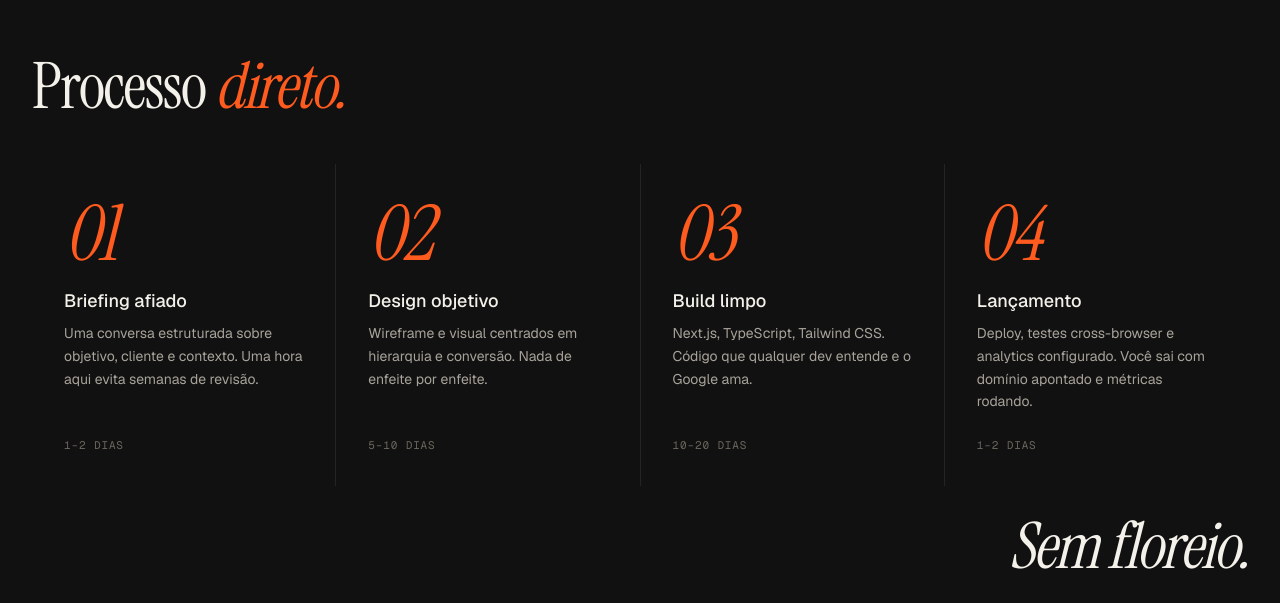
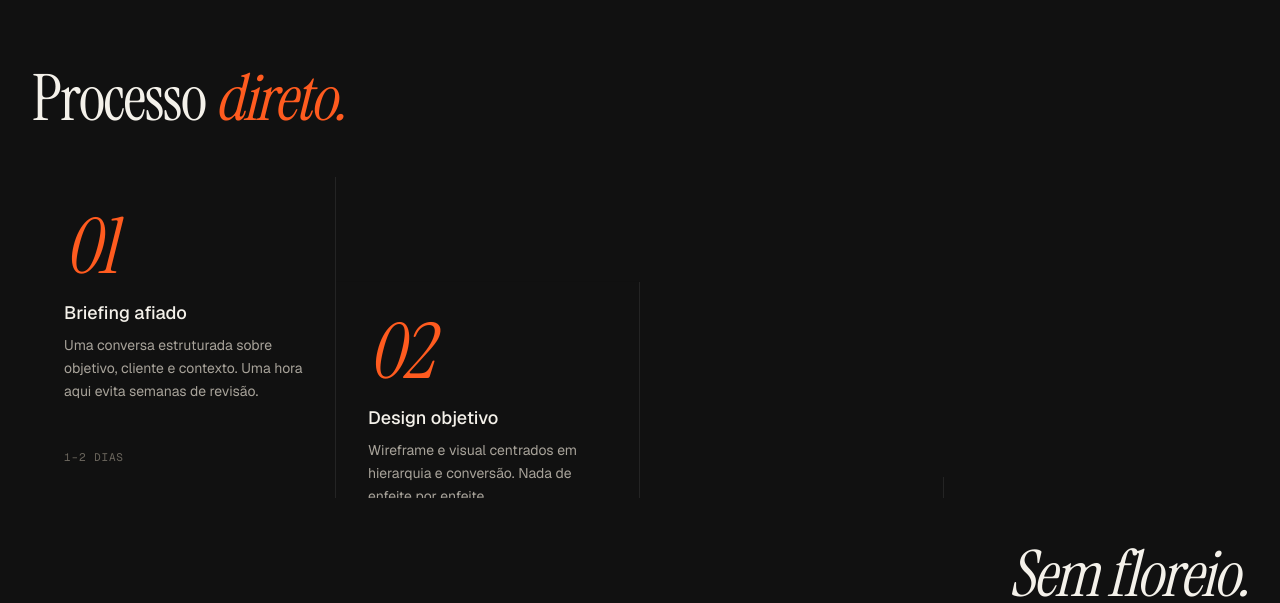
Before and after one commit to GapdmmDev/Kodus-Design, a Next.js app: page / in a window 1280 px wide. Shown: the part 2557-3160 px from the top of the page. Built offline with nearby package versions, Linux system fonts and the light colour scheme.

Commit message:
feat: implementado animação na section processo direto

```diff
--- a/src/components/landing/Process.tsx
+++ b/src/components/landing/Process.tsx
@@ -1,48 +1,29 @@
+"use client";
+
+import { useRef } from "react";
+import { motion, useScroll, useTransform } from "framer-motion";
+import type { MotionValue } from "framer-motion";
 import { Container } from "@/components/ui/container";
 import { Reveal } from "@/components/ui/reveal";
 import { process, processSection } from "@/lib/content";
 import { cn } from "@/lib/cn";
 
-export function Process() {
+// 400vh section → 300vh de scroll enquanto travado.
+// Cada card tem ~60vh de animação, 15vh de gap antes do próximo.
+const RANGES: [number, number][] = [
+  [0.02, 0.22],
+  [0.27, 0.47],
+  [0.52, 0.72],
+  [0.77, 0.97],
+];
+
+// Distância inicial abaixo do grid — deve ser ≥ altura do card (~250px)
+// para que o card comece completamente oculto pelo overflow:hidden do grid
+const START_Y = 300;
+
+function CardContent({ step }: { step: (typeof process)[number] }) {
   return (
-    <section
-      id="processo"
-      className="border-b border-[var(--line)] bg-[var(--bg-2)]"
-    >
-      <Container>
-        <Reveal>
-          <div className="py-[80px] min-[980px]:py-[120px]">
-            {/* ── Top heading: "Processo direto." ─────────────────────── */}
-            <h2
-              aria-label={`${processSection.headingTop.map((s) => s.text).join("")} ${processSection.headingBottom}`}
-              className="display mb-12 leading-[.92] tracking-[-0.025em] text-[clamp(36px,5vw,80px)] max-[980px]:mb-8"
-            >
-              {processSection.headingTop.map((seg, i) =>
-                seg.accent ? (
-                  <em key={i} style={{ fontStyle: "italic", color: "var(--accent)" }}>
-                    {seg.text}
-                  </em>
-                ) : (
-                  <span key={i}>{seg.text}</span>
-                )
-              )}
-            </h2>
-
-            {/* ── 4-step grid — 1px gap simulates borders ─────────────── */}
-            <div
-              className={cn(
-                "grid gap-px",
-                "min-[980px]:grid-cols-4",
-                "max-[980px]:grid-cols-2",
-                "max-[600px]:grid-cols-1",
-              )}
-              style={{ background: "var(--line)" }}
-            >
-              {process.map((step) => (
-                <div
-                  key={step.num}
-                  className="flex flex-col justify-between gap-6 bg-[var(--bg-2)] p-8 max-[600px]:p-6"
-                >
+    <>
       <div className="flex flex-col gap-4">
         <span
           className="display italic leading-none"
@@ -51,7 +32,6 @@ export function Process() {
         >
           {step.num}
         </span>
-
         <div className="flex flex-col gap-2">
           <h3 className="text-[18px] font-medium leading-snug text-[var(--fg)]">
             {step.title}
@@ -61,15 +41,146 @@ export function Process() {
           </p>
         </div>
       </div>
-
       <span className="font-mono text-[11px] uppercase tracking-[.08em] text-[var(--fg-mute)]">
         {step.tag}
       </span>
+    </>
+  );
+}
+
+function AnimatedCard({
+  step,
+  index,
+  progress,
+  isLast,
+}: {
+  step: (typeof process)[number];
+  index: number;
+  progress: MotionValue<number>;
+  isLast: boolean;
+}) {
+  const [start, end] = RANGES[index];
+  // Apenas translateY — sem opacidade
+  const y = useTransform(progress, [start, end], [START_Y, 0]);
+
+  return (
+    <motion.div
+      style={{ y }}
+      className={cn(
+        "flex flex-col justify-between gap-6 bg-[var(--bg-2)] p-8",
+        // Borda direita entre cards (substitui o gap trick)
+        !isLast && "border-r border-[var(--line)]",
+      )}
+    >
+      <CardContent step={step} />
+    </motion.div>
+  );
+}
+
+export function Process() {
+  const sectionRef = useRef<HTMLElement>(null);
+
+  const { scrollYProgress } = useScroll({
+    target: sectionRef,
+    offset: ["start start", "end end"],
+  });
+
+  return (
+    // 400vh = 100vh sticky + 300vh de scroll para animar os cards
+    <section
+      ref={sectionRef}
+      id="processo"
+      className="relative min-[980px]:h-[400vh]"
+    >
+
+      {/* ── DESKTOP ≥980px: sticky scroll animation ───────────────────────
+          min-[980px]:h-full garante que o wrapper herde os 400vh da section,
+          dando ao sticky a zona de ancoragem correta (300vh de scroll) */}
+      <div className="hidden min-[980px]:block min-[980px]:h-full">
+        <div className="sticky top-0 h-screen overflow-hidden border-b border-[var(--line)] bg-[var(--bg-2)]">
+          {/* flex aqui referencia o h-screen diretamente — justify-center funciona */}
+          <div className="flex h-full flex-col justify-center">
+          <Container>
+            <div className="flex flex-col gap-12 py-16">
+
+              <h2
+                aria-label={`${processSection.headingTop.map((s) => s.text).join("")} ${processSection.headingBottom}`}
+                className="display leading-[.92] tracking-[-0.025em] text-[clamp(36px,5vw,80px)]"
+              >
+                {processSection.headingTop.map((seg, i) =>
+                  seg.accent ? (
+                    <em key={i} style={{ fontStyle: "italic", color: "var(--accent)" }}>
+                      {seg.text}
+                    </em>
+                  ) : (
+                    <span key={i}>{seg.text}</span>
+                  ),
+                )}
+              </h2>
+
+              {/* overflow-hidden clippa os cards que estão abaixo (translateY > 0)
+                  background var(--bg-2) evita o rgba-overlay que criava #242424 */}
+              <div
+                className="grid grid-cols-4 overflow-hidden bg-[var(--bg-2)]"
+              >
+                {process.map((step, i) => (
+                  <AnimatedCard
+                    key={step.num}
+                    step={step}
+                    index={i}
+                    progress={scrollYProgress}
+                    isLast={i === process.length - 1}
+                  />
+                ))}
+              </div>
+
+              <p
+                className="display text-right italic leading-[.92] tracking-[-0.025em] text-[clamp(36px,5vw,80px)] text-[var(--fg)]"
+                aria-hidden="true"
+              >
+                {processSection.headingBottom}
+              </p>
+
+            </div>
+          </Container>
+          </div>
+        </div>
+      </div>
+
+      {/* ── MOBILE/TABLET <980px: layout estático ────────────────────────── */}
+      <div className="min-[980px]:hidden border-b border-[var(--line)] bg-[var(--bg-2)]">
+        <Container>
+          <Reveal>
+            <div className="py-[80px]">
+              <h2
+                aria-label={`${processSection.headingTop.map((s) => s.text).join("")} ${processSection.headingBottom}`}
+                className="display mb-8 leading-[.92] tracking-[-0.025em] text-[clamp(36px,5vw,80px)]"
+              >
+                {processSection.headingTop.map((seg, i) =>
+                  seg.accent ? (
+                    <em key={i} style={{ fontStyle: "italic", color: "var(--accent)" }}>
+                      {seg.text}
+                    </em>
+                  ) : (
+                    <span key={i}>{seg.text}</span>
+                  ),
+                )}
+              </h2>
+
+              <div
+                className={cn("grid", "max-[980px]:grid-cols-2", "max-[600px]:grid-cols-1")}
+                style={{ background: "var(--line)" }}
+              >
+                {process.map((step) => (
+                  <div
+                    key={step.num}
+                    className="flex flex-col justify-between gap-6 bg-[var(--bg-2)] p-8 max-[600px]:p-6"
+                  >
+                    <CardContent step={step} />
                   </div>
                 ))}
               </div>
 
-            {/* ── Bottom heading: "Sem floreio." right-aligned ────────── */}
               <p
                 className="display mt-8 text-right italic leading-[.92] tracking-[-0.025em] text-[clamp(36px,5vw,80px)] text-[var(--fg)]"
                 aria-hidden="true"
@@ -79,6 +190,8 @@ export function Process() {
             </div>
           </Reveal>
         </Container>
+      </div>
+
     </section>
   );
 }
```
Lines whose indentation alone changed are shown as unchanged.
